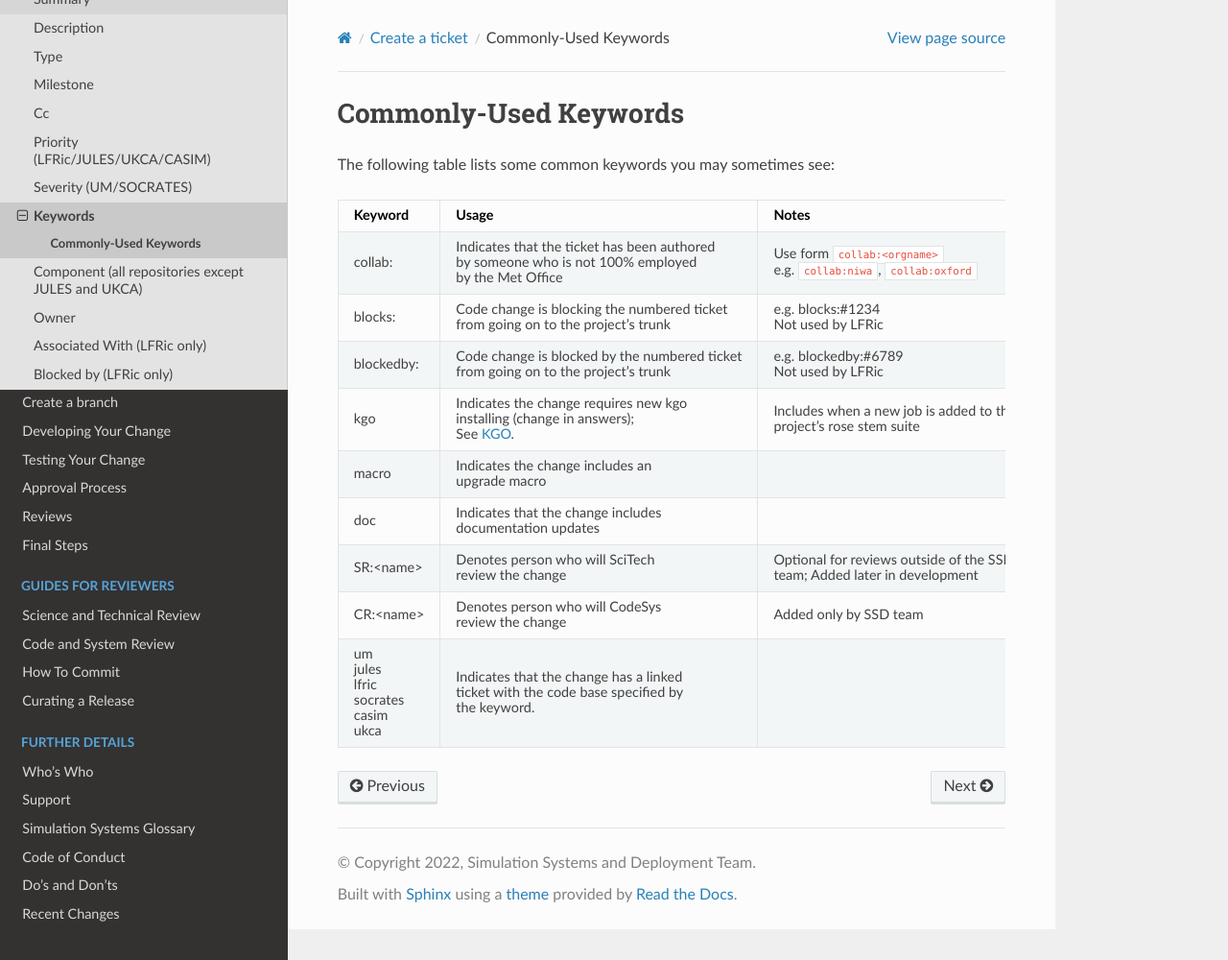
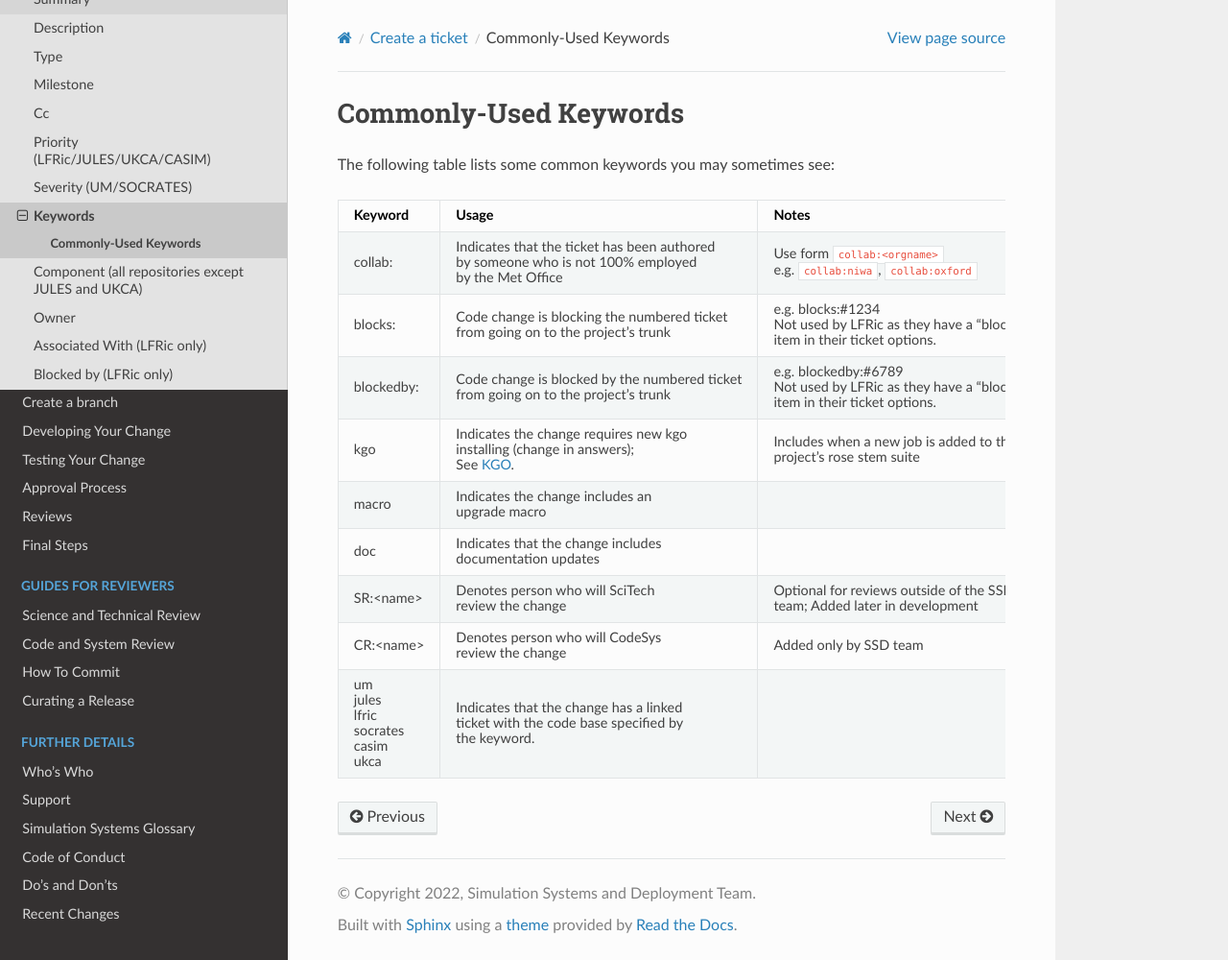
Before and after one commit to MetOffice/simulation-systems, a Sphinx documentation site: the page built from source/WorkingPractices/common_keywords.rst, in a window 1280 px wide and 1000 px high. Shown: the whole window at 96% size. Built offline with Sphinx 7.4.7 and the Read the Docs theme 2.0.0, drawn with Linux system fonts in a browser that asks for light colours.

Commit message:
update to LFRic keyword details

```diff
--- a/source/WorkingPractices/common_keywords.rst
+++ b/source/WorkingPractices/common_keywords.rst
@@ -17,11 +17,15 @@ see:
 +------------+------------------------------------------------+-----------------------------------------------+
 | blocks:    | Code change is blocking the numbered ticket    | e.g. blocks:#1234                             |
 |            |                                                |                                               |
-|            | from going on to the project's trunk           | Not used by LFRic                             |
+|            | from going on to the project's trunk           | Not used by LFRic as they have a "blocked by" |
+|            |                                                |                                               |
+|            |                                                | item in their ticket options.                 |
 +------------+------------------------------------------------+-----------------------------------------------+
 | blockedby: | Code change is blocked by the numbered ticket  | e.g. blockedby:#6789                          |
 |            |                                                |                                               |
-|            | from going on to the project's trunk           | Not used by LFRic                             |
+|            | from going on to the project's trunk           | Not used by LFRic as they have a "blocked by" |
+|            |                                                |                                               |
+|            |                                                | item in their ticket options.                 |
 +------------+------------------------------------------------+-----------------------------------------------+
 | kgo        | Indicates the change requires new kgo          | Includes when a new job is added to the       |
 |            |                                                |                                               |
```
